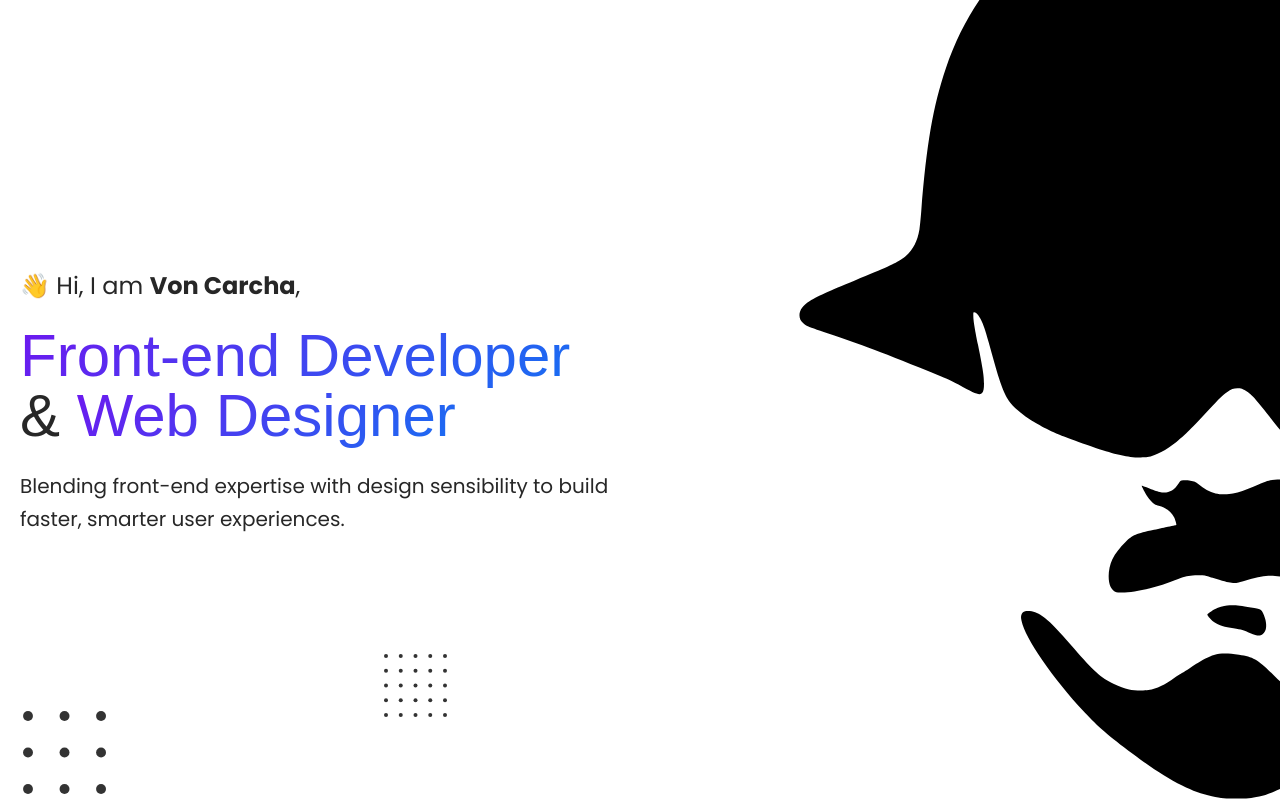
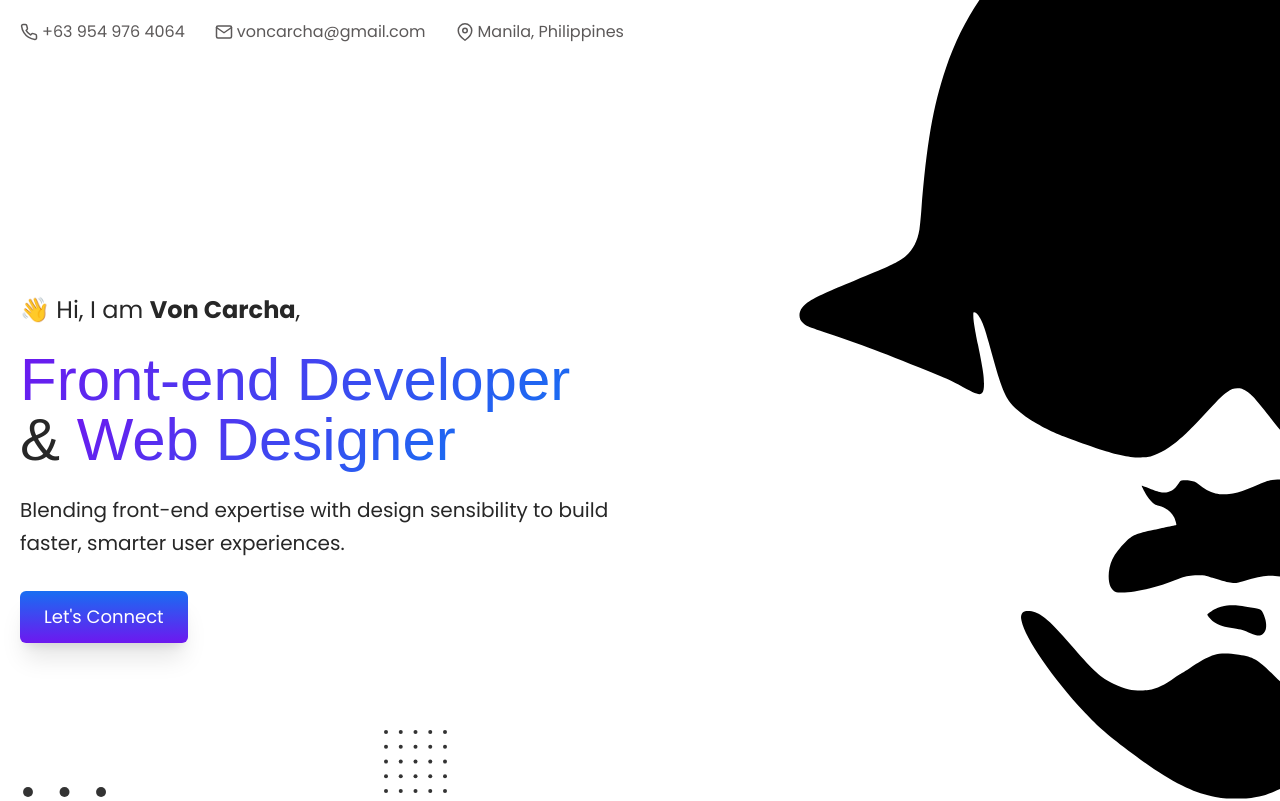
Before and after one commit to voncarcha/my-portfolio-2025, a Next.js app: page / in a window 1280 px wide. Shown: the top 801 px of the page. Built offline with nearby package versions, Linux system fonts and the light colour scheme; no server answers; a web font is replaced by a local one.

Commit message:
show contact

```diff
--- a/src/app/page.tsx
+++ b/src/app/page.tsx
@@ -2,7 +2,7 @@ import HeaderSection from '@/components/home/HeaderSection';
 import AboutSection from '@/components/home/AboutSection';
 import CvSection from '@/components/home/CvSection';
 import WorksSection from '@/components/home/WorksSection';
-// import ContactSection from '@/components/home/ContactSection';
+import ContactSection from '@/components/home/ContactSection';
 import FooterSection from '@/components/home/FooterSection';
 
 export default function Home() {
@@ -12,7 +12,7 @@ export default function Home() {
       <AboutSection />
       <CvSection />
       <WorksSection />
-      {/* <ContactSection /> */}
+      <ContactSection />
       <FooterSection />
     </main>
   );
--- a/src/components/home/HeaderSection/index.tsx
+++ b/src/components/home/HeaderSection/index.tsx
@@ -16,7 +16,7 @@ const HeaderSection = () => {
 
       <div className="relative z-10 mx-auto max-w-screen-xl">
         <nav aria-label="Contact information" className="hidden items-center gap-[30px] pl-[20px] pt-[20px] text-app-200 lg:flex">
-          {/* <ul className="flex items-center gap-[30px]" role="list">
+          <ul className="flex items-center gap-[30px]" role="list">
             <li className="flex items-center gap-1">
               <IconPhone />
               <a
@@ -41,7 +41,7 @@ const HeaderSection = () => {
               <IconPin />
               <span aria-label="Location: Manila, Philippines">Manila, Philippines</span>
             </li>
-          </ul> */}
+          </ul>
         </nav>
 
         <main id="main-content" className="w-full px-[20px] pt-[50px] md:w-1/2 lg:pt-[100px] xl:pt-[250px]">
@@ -59,14 +59,14 @@ const HeaderSection = () => {
             Blending front-end expertise with design sensibility to build
             faster, smarter user experiences.
           </p>
-          {/* <a
+          <a
             href="/#contact"
-            className="inline-block rounded-md bg-gradient-app-vertical px-6 py-3 text-lg text-white shadow-xl hover:bg-gradient-app-hover focus:outline-none focus:ring-2 focus:ring-primary focus:ring-opacity-50"
+            className="inline-block rounded-md bg-gradient-app-vertical px-6 py-3 text-lg text-white shadow-xl hover:bg-gradient-app-hover focus:outline-none focus:ring-2 focus:ring-primary focus:ring-opacity-50 transition-all duration-200"
             role="button"
             aria-describedby="cta-description"
           >
             Let&apos;s Connect
-          </a> */}
+          </a>
           <span id="cta-description" className="sr-only">
             Navigate to contact section to send a message
           </span>
```
